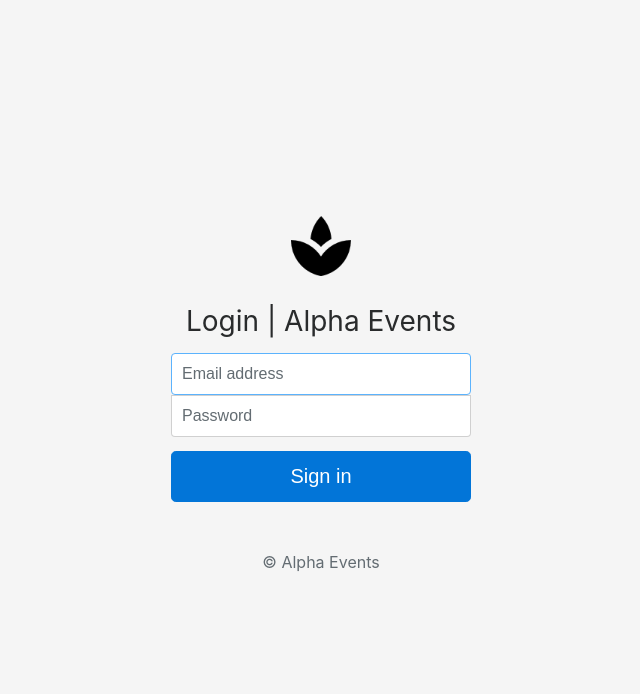
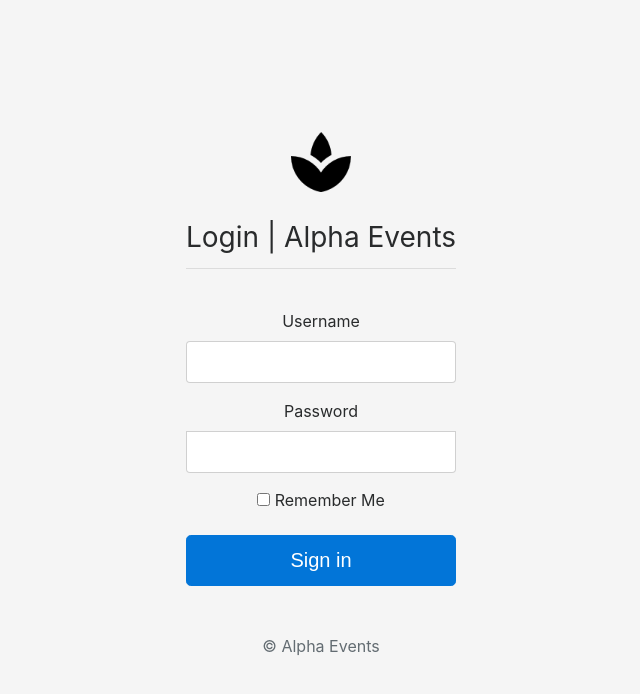
Before and after one commit to AceAltair13/Event-Management-System--Flask, a Flask app: page /login in a window 1280 px wide. Shown: the top 694 px of the page, without its empty margins (319-959 px from the left). Run offline with Flask 2, Linux system fonts and the light colour scheme; some libraries are stand-ins or nearby versions.

Commit message:
changed the form fields by wtf forms

```diff
--- a/templates/login.html
+++ b/templates/login.html
@@ -1,7 +1,10 @@
+{% import "bootstrap/wtf.html" as wtf %}
+
 <!DOCTYPE html>
 <html lang="en">
 
 <head>
+  <div>
     <meta charset="utf-8">
     <meta name="viewport" content="width=device-width, initial-scale=1, shrink-to-fit=no">
     <meta name="description" content="">
@@ -16,16 +19,20 @@
 </head>
 
 <body class="text-center">
-  <form class="form-signin">
+  <form class="form-signin" method="POST" action='/login'>
     <img class="mb-4" src='/static/baseline_spa_black_48dp.png' alt="logo" width="72" height="72">
     <h1 class="h3 mb-3 font-weight-normal">Login | Alpha Events</h1>
-    <label for="inputEmail" class="sr-only">Email address</label>
-    <input type="email" id="inputEmail" class="form-control" placeholder="Email address" required autofocus>
-    <label for="inputPassword" class="sr-only">Password</label>
-    <input type="password" id="inputPassword" class="form-control" placeholder="Password" required>
+    <hr>
+    <br>
+    {{ form.hidden_tag() }}
+    {{ wtf.form_field(form.username) }}
+    {{ wtf.form_field(form.password) }}
+    {{ wtf.form_field(form.remember) }}
     <button class="btn btn-lg btn-primary btn-block" type="submit" style="margin-top: 15px;">Sign in</button>
     <p class="mt-5 mb-3 text-muted">&copy; Alpha Events</p>
   </form>
 </body>
 
+</div>
+
 </html>
```
Lines whose indentation alone changed are shown as unchanged.
